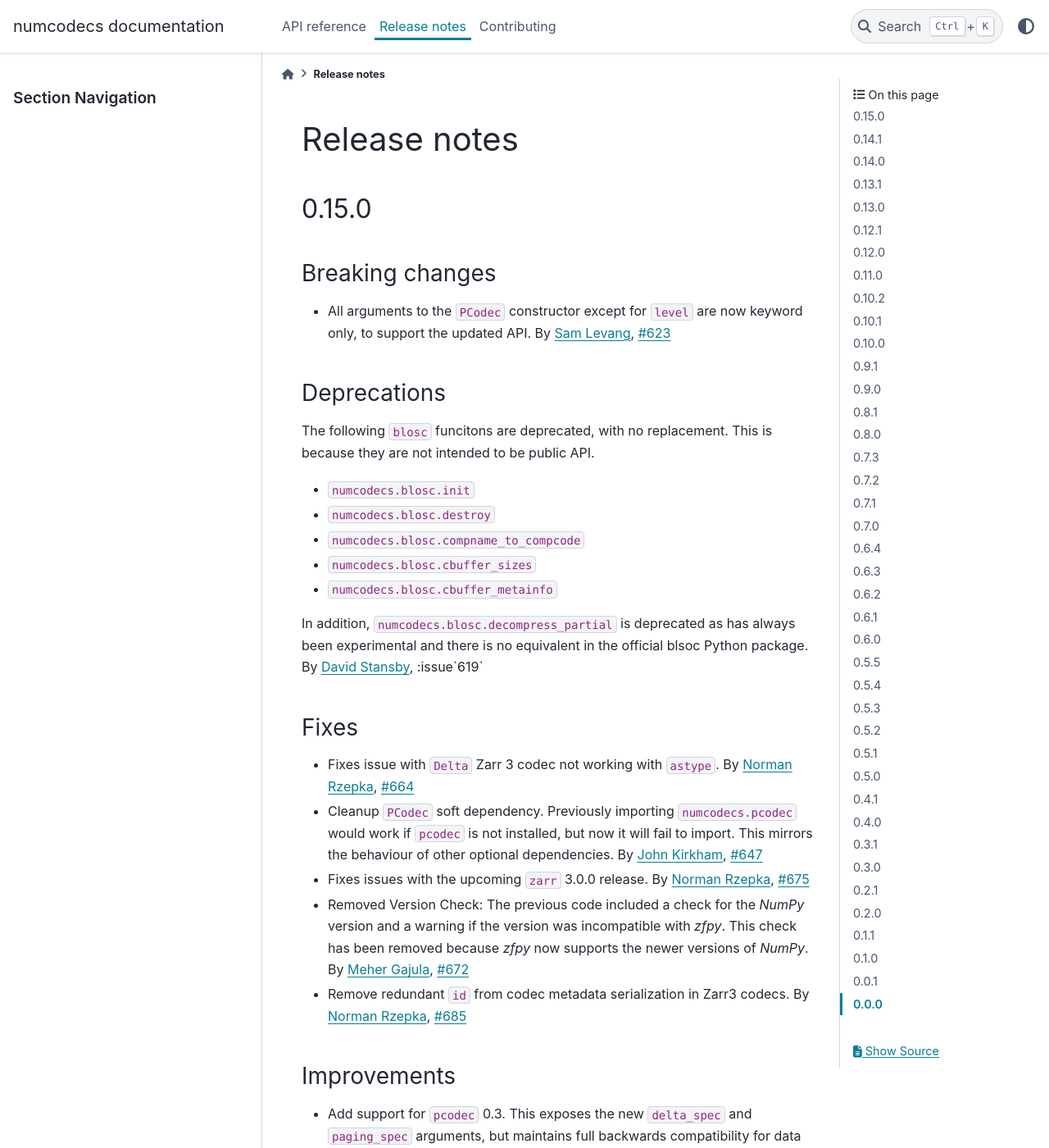
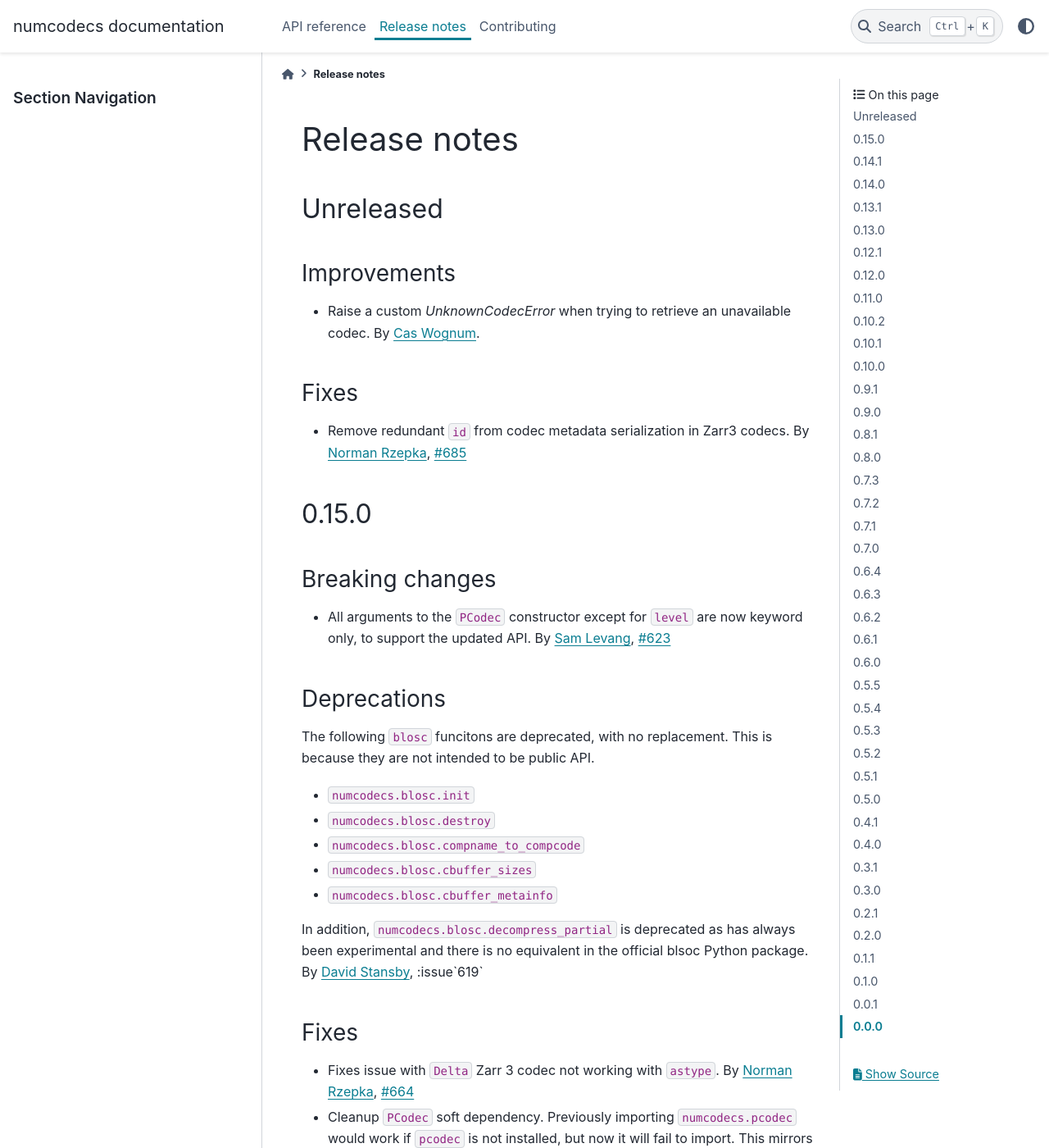
Before and after one commit to zarr-developers/numcodecs, a Sphinx documentation site: the page built from docs/release.rst, in a window 1280 px wide and 1400 px high. Shown: the whole window at 82% size. Built offline with Sphinx 7.4.7 and the PyData theme 0.15.4, drawn with Linux system fonts in a browser that asks for light colours; the version number could not be read and is left out; some of the changed text lies outside the part shown.

Commit message:
Update release notes post 0.15.0 (#692)

```diff
--- a/docs/release.rst
+++ b/docs/release.rst
@@ -10,6 +10,22 @@ Release notes
 
     Unreleased
     ----------
+
+
+.. _unreleased:
+
+Unreleased
+----------
+
+Improvements
+~~~~~~~~~~~~
+* Raise a custom `UnknownCodecError` when trying to retrieve an unavailable codec.
+  By :user:`Cas Wognum <cwognum>`.
+
+Fixes
+~~~~~
+* Remove redundant ``id`` from codec metadata serialization in Zarr3 codecs.
+  By :user:`Norman Rzepka <normanrz>`, :issue:`685`
 
 .. _release_0.15.0:
 
```
Also changed, not shown: other parts of docs/release.rst (+0 -4 lines).
